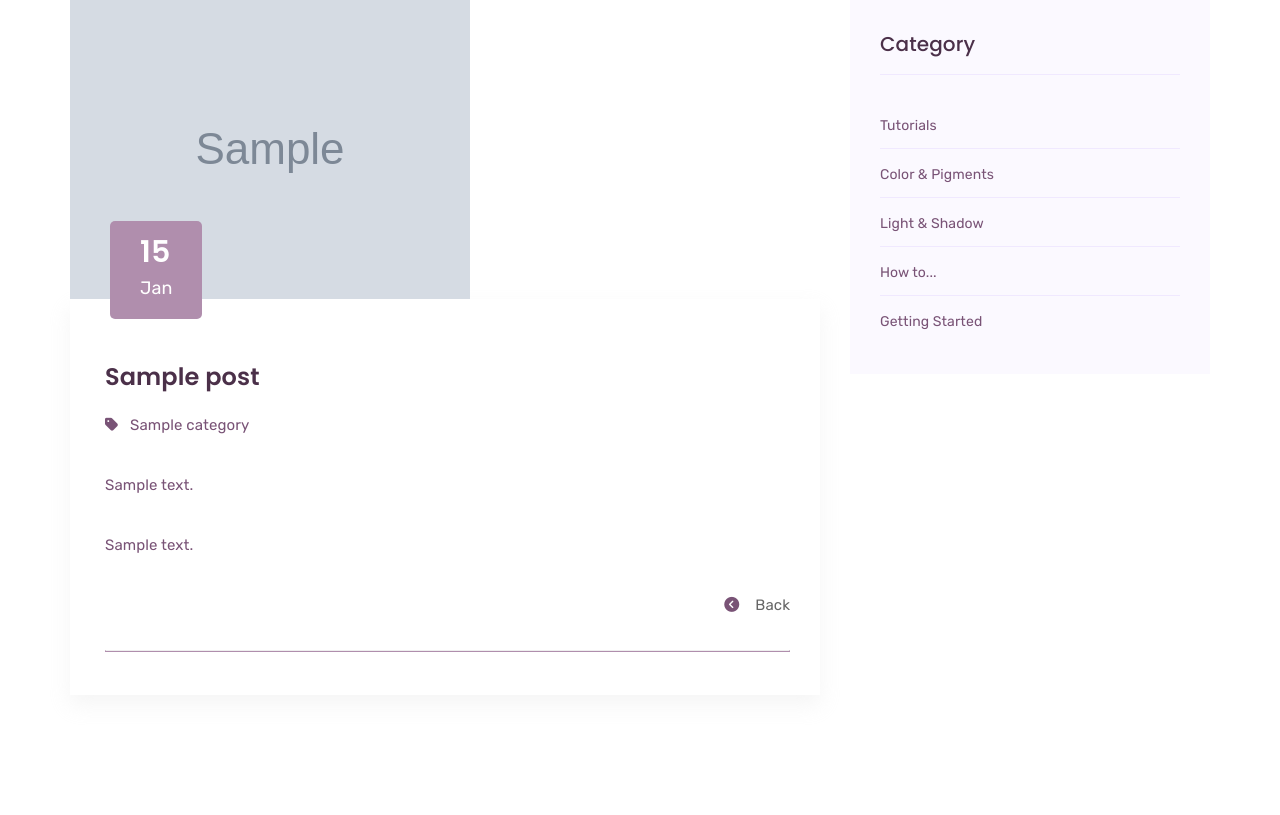
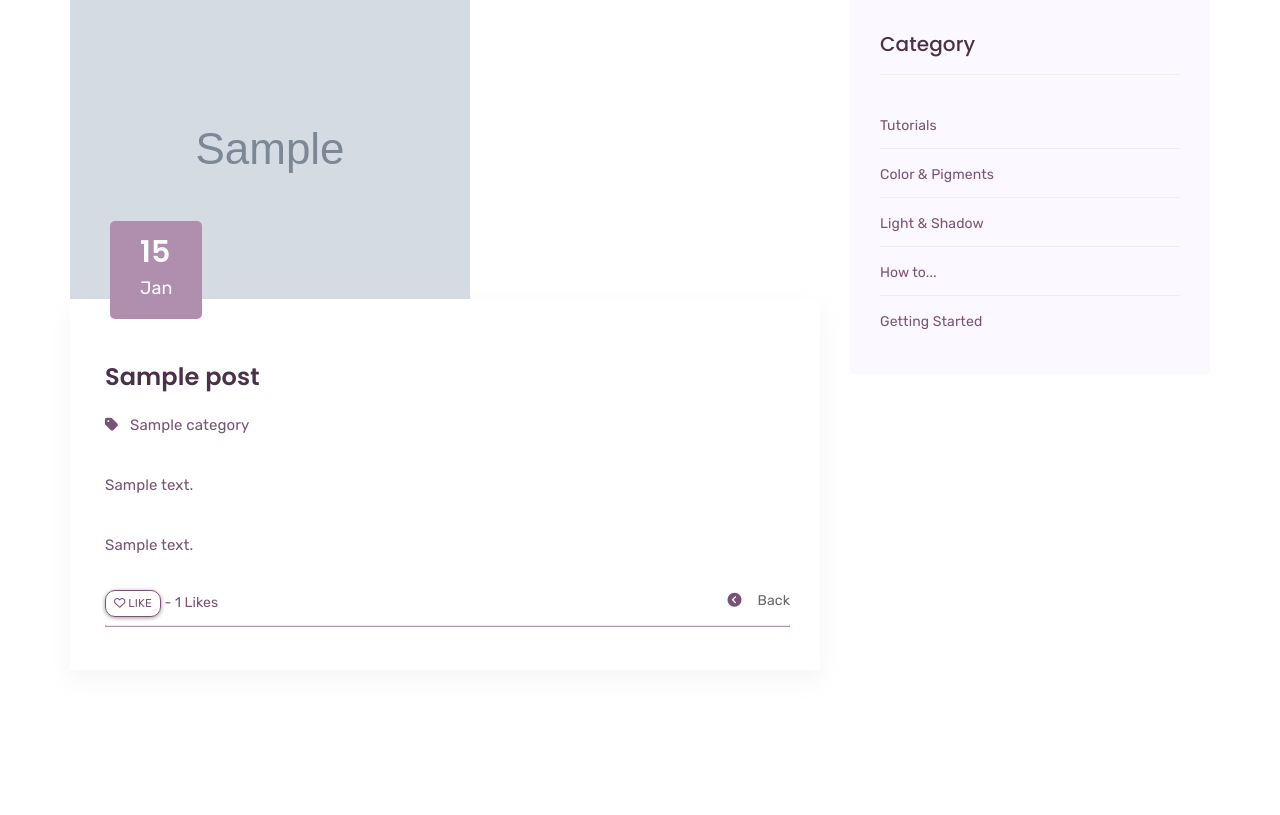
Before and after one commit to ClaudiaInSweden/hanneles_art_gallery, a Django app: page /academy/view/sample/ in a window 1280 px wide. Shown: the part 407-1222 px from the top of the page. After the commit the page ends 1034 px from the top, so only its background shows below. Run offline with Django 3.2, Linux system fonts and the light colour scheme; tables that the repository leaves empty hold one stand-in row (values such as "Sample post"); grey boxes marked "Sample" are stand-in pictures; some libraries are stand-ins or nearby versions.

Commit message:
Add post like view, url and template

```diff
--- a/academy/models.py
+++ b/academy/models.py
@@ -30,16 +30,20 @@ class Post(models.Model):
     title = models.CharField(max_length=254)
     slug = models.SlugField(max_length=254, null=True, blank=True, unique=True)
     introtext = models.TextField()
-    # bodytext = models.TextField()
     bodytext = RichTextField(blank=True, null=True)
+    source = models.CharField(max_length=254, null=True, blank=True, default='© ')
     link = models.CharField(max_length=254, null=True, blank=True)
     blog_image = models.ImageField(upload_to='academy_images/', null=True, blank=True)
     image_url = models.URLField(max_length=1024, null=True, blank=True)
     date_created = models.DateField(auto_now_add=True)
+    likes = models.ManyToManyField(User, related_name='blog_posts')
     status = models.IntegerField(choices=STATUS_CHOICES, default=0)
 
     def __str__(self):
         return self.title
+
+    def total_likes(self):
+        return self.likes.count()
 
     def save(self, *args, **kwargs):
         super().save(*args, **kwargs)
--- a/academy/templates/academy/academy.html
+++ b/academy/templates/academy/academy.html
@@ -45,6 +45,7 @@
                                     aria-label="Post Category"><i class="fa-solid fa-tag pr-2"></i> {{ post.category.friendly_name }}</a>
                             </p>
                             {% endif %}
+
                             <hr class="dropdown-divider">
                             <div class="introtext">
                             <p>{{ post.introtext }}</p>
--- a/academy/templates/academy/post_detail.html
+++ b/academy/templates/academy/post_detail.html
@@ -43,7 +43,28 @@
                             {% endif %}
                             <p>{{ post.introtext }}</p>
                             <p>{{ post.bodytext|safe }}</p>
-                            <p class="text-right"><a href="{% url 'academy' %}" class="text-muted"><i class="fa-solid fa-circle-chevron-left mr-3"></i>Back</a></p>
+
+                            <div class="row justify-content-between">
+                                <div class="col-4">
+                                    <form action="{% url 'like_post' post.slug %}" method="post">
+                                        {% csrf_token %}
+                                        {% if liked %}
+                                        <button type="submit" name="post_id" value="{{ post.slug }}" class="btn btn-like btn-sm">
+                                            <i class="fa-solid fa-heart"></i> Unlike </button>
+                                        {% else %}
+                                        <button type="submit" name="post_id" value="{{ post.slug }}" class="btn btn-like btn-sm">
+                                            <i class="fa-regular fa-heart"></i> Like</button>
+                                        {% endif %}
+                                        - {{ total_likes }} Likes
+                                    </form>
+                                </div>
+                                <div class="col-4 text-right">
+                                    <span class="text-right">
+                                        <a href="{% url 'academy' %}" class="text-muted"><i class="fa-solid fa-circle-chevron-left mr-3"></i>Back</a>
+                                    </span>
+                                </div>
+                              </div>
+                            <div>
                             <hr class="dropdown-divider">
                         </div>
                     </article>
--- a/academy/urls.py
+++ b/academy/urls.py
@@ -7,4 +7,5 @@ urlpatterns = [
     path('update_post/<slug:slug>/', views.update_post, name='update_post'),
     path('delete_post/<slug:slug>/', views.delete_post, name='delete_post'),
     path('create_post/', views.create_post, name='create_post'),
+    path('like/<slug:slug>/', views.like_post, name='like_post'),
 ]
--- a/academy/views.py
+++ b/academy/views.py
@@ -1,11 +1,28 @@
 from django.shortcuts import render, redirect, reverse, get_object_or_404, HttpResponse
+from django.http import HttpResponseRedirect
+from django.urls import reverse_lazy, reverse
 from django.contrib import messages
 from django import forms
+from django.contrib.auth.models import User
 from django.contrib.auth.decorators import login_required
 from django.core.paginator import Paginator, EmptyPage, PageNotAnInteger
 
 from .models import Post, Category
 from .forms import PostForm, AddPostForm
+
+
+def like_post(request, slug):
+    post = get_object_or_404(Post, slug=request.POST.get('post_id'))
+    liked = False
+
+    if post.likes.filter(id=request.user.id).exists():
+        post.likes.remove(request.user.id)
+        liked = False
+    else:
+        post.likes.add(request.user.id)
+        liked = True
+
+    return HttpResponseRedirect(reverse('post_detail', args=[str(slug)]))
 
 
 def post_list(request):
@@ -40,16 +57,26 @@ def post_list(request):
     return render(request, 'academy/academy.html', context)
 
 
+def post_detail(request, slug, *args, **kwargs):
+    post = Post.objects.filter(slug__iexact=slug)
+    post_likes = get_object_or_404(post, slug=slug)
+    total_likes = post_likes.total_likes()
 
-def post_detail(request, slug):
-    post = Post.objects.filter(slug__iexact=slug)
+    liked = False
+    if post_likes.likes.filter(id=request.user.id).exists():
+        liked = True
 
     if post.exists():
         post = post.first()
     else:
         return HttpResponse('Post not found')
 
-    context = {'post': post}
+    context = {
+        'post': post,
+        'post_likes': post_likes,
+        'total_likes': total_likes,
+        'liked': liked,
+        }
     return render(request, 'academy/post_detail.html', context)
 
 
--- a/art_gallery/settings.py
+++ b/art_gallery/settings.py
@@ -132,6 +132,7 @@ else:
         }
     }
 
+
 # Password validation
 # https://docs.djangoproject.com/en/3.2/ref/settings/#auth-password-validators
 
--- a/static/css/base.css
+++ b/static/css/base.css
@@ -487,7 +487,6 @@ h5 {
 /* Blog Area */
 .blog-container {
     height: 250px;
-    background-color: #B08EAD;
     margin: auto;
 }
 .card-img, .card-img-bottom, .card-img-top {
@@ -521,6 +520,11 @@ h5 {
 input .btn_1:hover {
     color: #4B3049;
 }
+.btn-like {
+    border-radius: 10px;
+    border: 1px solid #795376;
+    color: #795376;
+}
 @media (max-width: 576px) {
     .blog-container {
         height: 100%;
```
Also changed, not shown: academy/migrations/0008_auto_20240621_1239.py (added).
